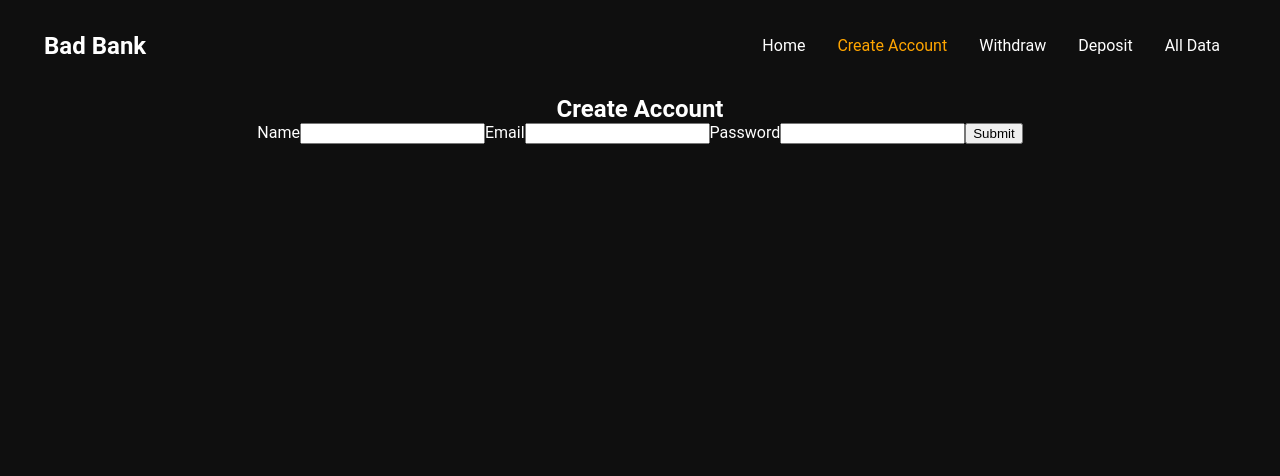
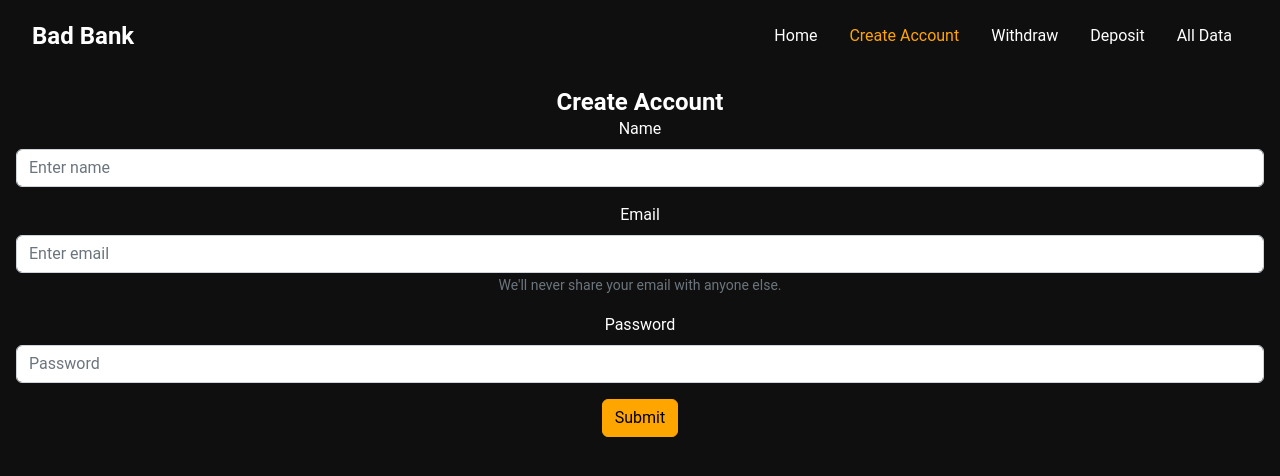
Before and after one commit to FireSquid6/bad-bank, a React (Vite) app: page /create-account in a window 1280 px wide. Shown: the top 476 px of the page. Built offline with nearby package versions, Linux system fonts and the light colour scheme.

Commit message:
fix bootstrap imports

```diff
--- a/package.json
+++ b/package.json
@@ -12,12 +12,14 @@
   },
   "dependencies": {
     "@vitejs/plugin-react-swc": "^3.2.0",
+    "bootstrap": "^5.2.3",
     "jsdom": "^21.1.1",
     "react": "^18.2.0",
     "react-bootstrap": "^2.7.2",
     "react-dom": "^18.2.0",
     "react-router": "^6.10.0",
-    "react-router-dom": "^6.10.0"
+    "react-router-dom": "^6.10.0",
+    "sass": "^1.61.0"
   },
   "devDependencies": {
     "@testing-library/dom": "^9.2.0",
--- a/src/App.css
+++ b/src/App.scss
@@ -1,11 +1,10 @@
+@import "./Palette.scss";
+
+
 body {
   background-color: #0f0f0f;
   color: #fff;
   font-family: 'Roboto', sans-serif;
-}
-
-.app {
-  padding: 4px;
 }
 
 
--- a/src/App.tsx
+++ b/src/App.tsx
@@ -1,7 +1,7 @@
 import { useState } from 'react'
 import reactLogo from './assets/react.svg'
 import viteLogo from '/vite.svg'
-import './App.css'
+import './App.scss'
 import Header from './header/Header'
 import { BrowserRouter, Routes, Route, useLocation, Location } from 'react-router-dom'
 import Home from './pages/home/Home'
--- /dev/null
+++ b/src/Palette.scss
@@ -0,0 +1,13 @@
+$theme-colors: (
+  "primary": orange,
+  "secondary": #6c757d,
+  "success": #28a745,
+  "info": #17a2b8,
+  "warning": #ffc107,
+  "danger": #dc3545,
+  "light": #f8f9fa,
+  "dark": #343a40
+);
+
+
+@import "../node_modules/bootstrap/scss/bootstrap";
--- a/src/header/Header.css
+++ b/src/header/Header.scss
@@ -27,6 +27,8 @@ header {
   align-items: center;
   padding: 1rem 2rem;
   background-color: #0f0f0f;
+
+  margin: 0;
 }
 
 nav {
--- a/src/header/Header.tsx
+++ b/src/header/Header.tsx
@@ -1,5 +1,5 @@
 import { useLocation, Location } from 'react-router-dom';
-import './Header.css';
+import './Header.scss';
 
 interface NavItem {
   name: string;
--- a/src/pages/create-account/CreateAccount.tsx
+++ b/src/pages/create-account/CreateAccount.tsx
@@ -1,18 +1,31 @@
+import { Button, Form } from 'react-bootstrap';
+
+
 export default function CreateAccount() {
   return (
     <main>
       <h1 role="title">Create Account</h1>
-      <form role="form">
-        <label htmlFor="name">Name</label>
-        <input type="text" id="name" role="name" />
+      <Form role="form">
+        <Form.Group className="mb-3" controlId="formBasicName">
+          <Form.Label>Name</Form.Label>
+          <Form.Control type="text" placeholder="Enter name" />
+        </Form.Group>
+        <Form.Group className="mb-3" controlId="formBasicEmail">
+          <Form.Label>Email</Form.Label>
+          <Form.Control type="email" placeholder="Enter email" />
+          <Form.Text className="text-muted">
+            We'll never share your email with anyone else.
+          </Form.Text>
+        </Form.Group>
 
-        <label htmlFor="email">Email</label>
-        <input type="email" id="email" role="email" />
-
-        <label htmlFor="password">Password</label>
-        <input type="password" id="password" role="password" />
-        <button type="submit" role="button">Submit</button>
-      </form>
+        <Form.Group className="mb-3" controlId="formBasicPassword">
+          <Form.Label>Password</Form.Label>
+          <Form.Control type="password" placeholder="Password" />
+        </Form.Group>
+        <Button variant="primary" type="submit">
+          Submit
+        </Button>
+      </Form>
     </main>
   )
 }
--- a/src/pages/home/Home.tsx
+++ b/src/pages/home/Home.tsx
@@ -1,4 +1,4 @@
-import "./Home.css"
+import "./Home.scss"
 
 
 export default function Home() {
```
Also changed, not shown: src/pages/home/Home.css (deleted), src/pages/home/Home.scss (added), 1 other file (tests, documents, lock files or other folders).
